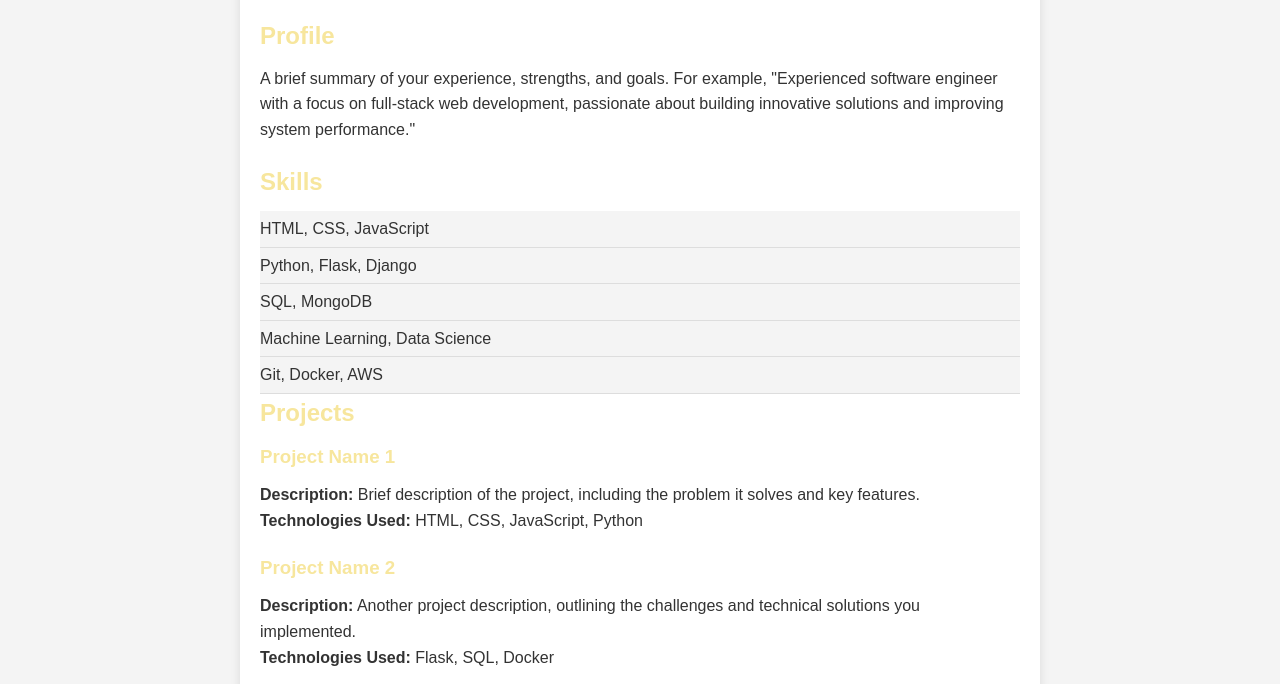
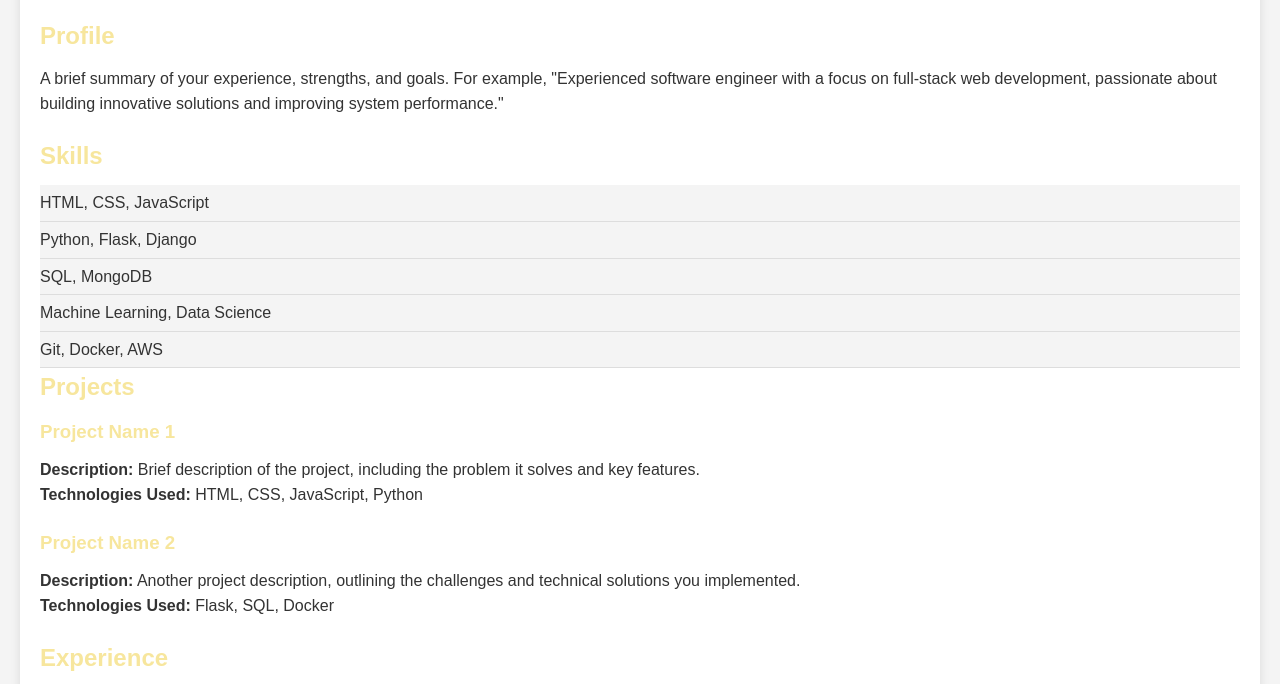
Before and after one commit to AlfonsoVasquezC/AlfonsoVasquezC.github.io, a plain HTML site: page index.html in a window 1280 px wide. Shown: the part 155-839 px from the top of the page. Drawn offline with Linux system fonts and the light colour scheme.

Commit message:
Update styles.css

```diff
--- a/styles.css
+++ b/styles.css
@@ -14,7 +14,7 @@ body {
 }
 
 .container {
-    max-width: 800px;
+    max-width: auto;
     margin: auto;
     background-color: #fff;
     padding: 20px;
```
